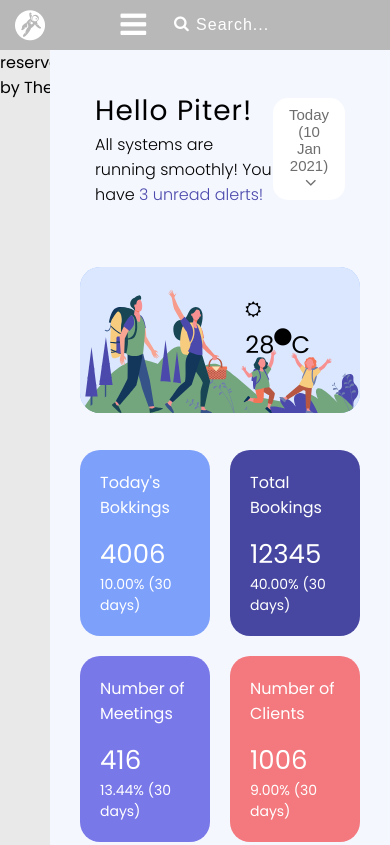
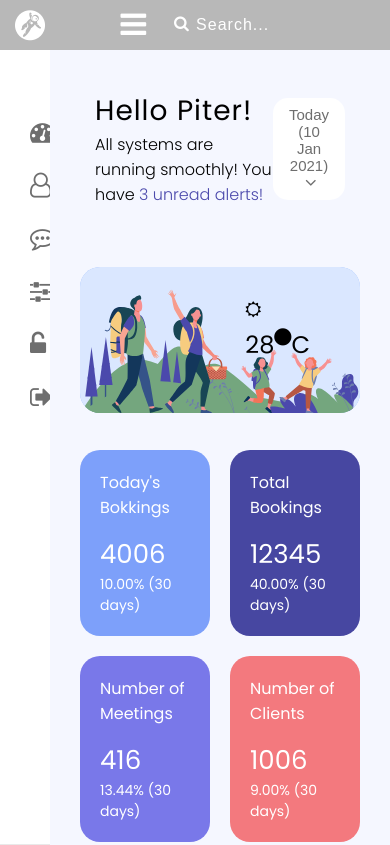
Before and after one commit to ErykFryderyk/admin-panel, a website: page index.html in a window 390 px wide. Shown: the top 845 px of the page. Drawn offline with nearby package versions, Linux system fonts and the light colour scheme.

Commit message:
set invisible footer and comment mode wrapper settings

```diff
--- a/index.html
+++ b/index.html
@@ -91,11 +91,11 @@
             </div>
         </div>
     </nav>
-    <div class="sidebar toggle">
-        <div class="change-mode-wrapper">
+    <div class="sidebar">
+        <!-- <div class="change-mode-wrapper">
             <button class="mode-btn light-mode"><i class="fa fa-sun-o" aria-hidden="true"></i></button>
             <button class="mode-btn mode-btn--dark-mode"><i class="fa fa-moon-o" aria-hidden="true"></i></button>
-        </div>
+        </div> -->
         <ul class="nav">
             <li class="nav__item">
                 <a class="nav__link" href="#">
@@ -710,7 +710,7 @@
             </div>
         </div>
     </main>
-    <footer>
+    <footer style="display: none;">
         <span>Copyright © 2021. Premium Bootstrap admin template from BootstrapDash. All rights reserved.
 Hand-crafted & made with
 Distributed by Themewagon</span>
```
